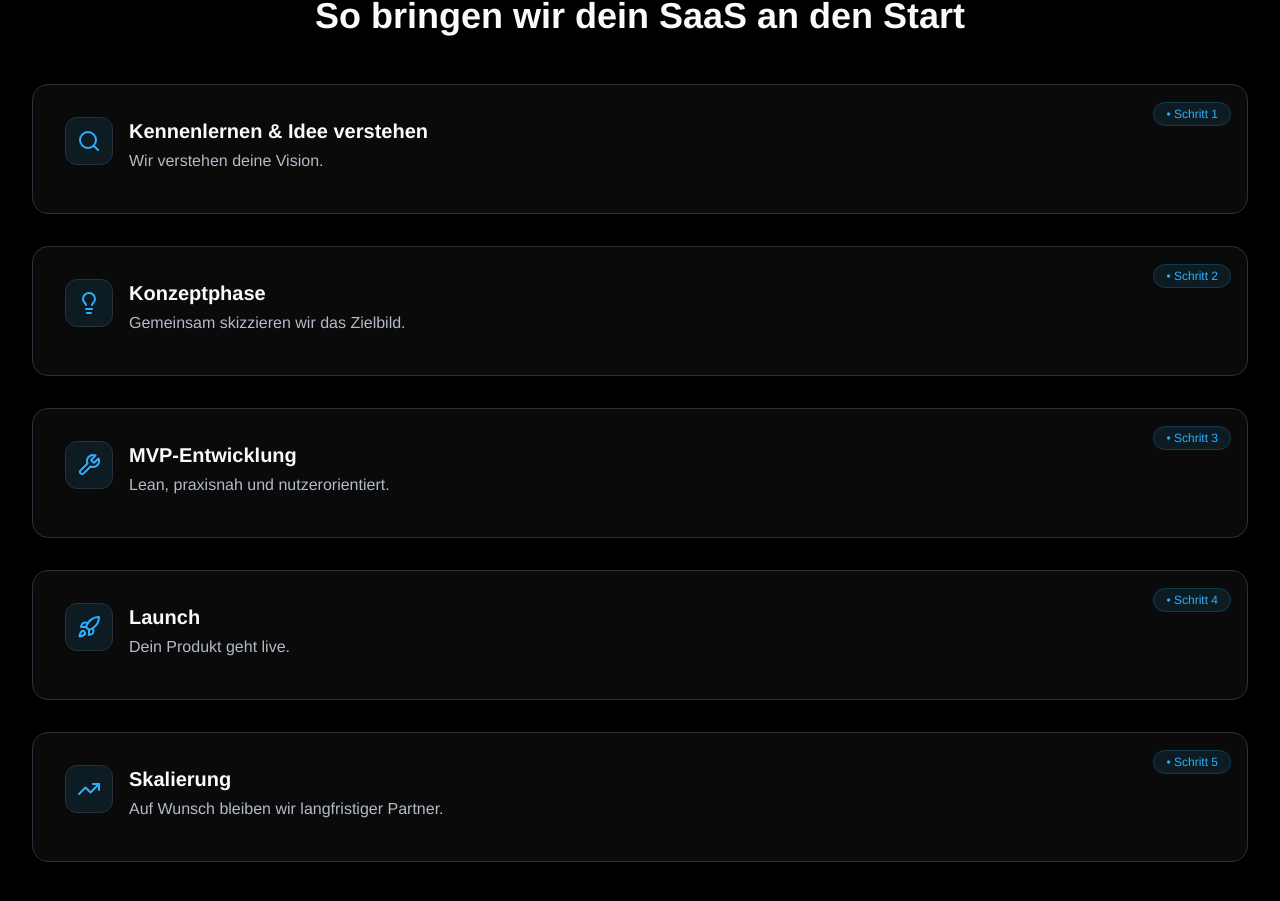
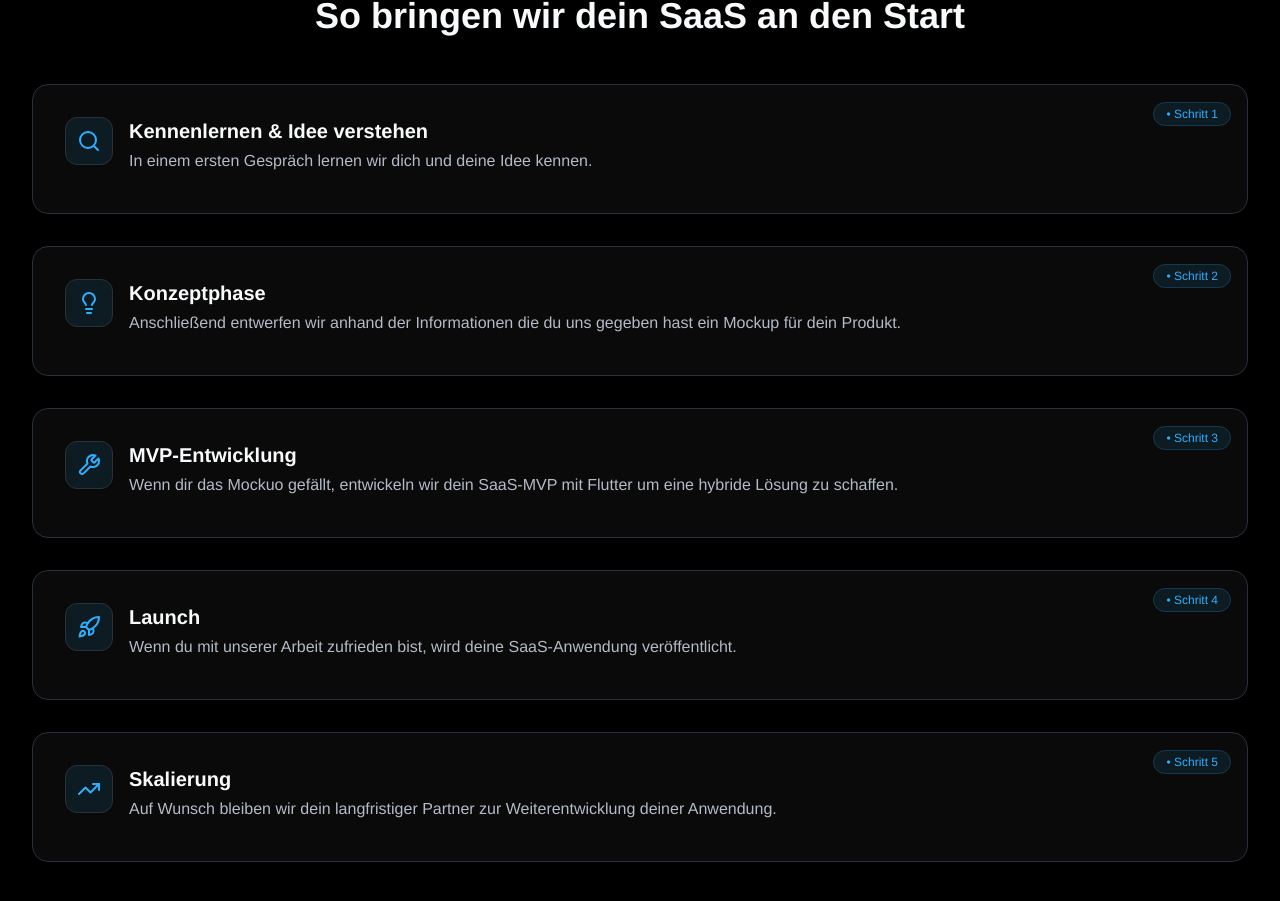
Before and after one commit to hammerer-philipp/jimmy-software, a React (Vite) app: page / in a window 1280 px wide. Shown: the part 2190-3091 px from the top of the page. Built offline with nearby package versions, Linux system fonts and the light colour scheme.

Commit message:
Code edited in Lovable Code Editor
Edited UI in Lovable

```diff
--- a/src/components/sections/ProcessSection.tsx
+++ b/src/components/sections/ProcessSection.tsx
@@ -1,11 +1,11 @@
 import { Search, Lightbulb, Wrench, Rocket, TrendingUp } from "lucide-react";
 
 const steps = [
-  { step: 1, title: "Kennenlernen & Idee verstehen", text: "Wir verstehen deine Vision.", icon: Search },
-  { step: 2, title: "Konzeptphase", text: "Gemeinsam skizzieren wir das Zielbild.", icon: Lightbulb },
-  { step: 3, title: "MVP-Entwicklung", text: "Lean, praxisnah und nutzerorientiert.", icon: Wrench },
-  { step: 4, title: "Launch", text: "Dein Produkt geht live.", icon: Rocket },
-  { step: 5, title: "Skalierung", text: "Auf Wunsch bleiben wir langfristiger Partner.", icon: TrendingUp },
+  { step: 1, title: "Kennenlernen & Idee verstehen", text: "In einem ersten Gespräch lernen wir dich und deine Idee kennen.", icon: Search },
+  { step: 2, title: "Konzeptphase", text: "Anschließend entwerfen wir anhand der Informationen die du uns gegeben hast ein Mockup für dein Produkt.", icon: Lightbulb },
+  { step: 3, title: "MVP-Entwicklung", text: "Wenn dir das Mockuo gefällt, entwickeln wir dein SaaS-MVP mit Flutter um eine hybride Lösung zu schaffen.", icon: Wrench },
+  { step: 4, title: "Launch", text: "Wenn du mit unserer Arbeit zufrieden bist, wird deine SaaS-Anwendung veröffentlicht.", icon: Rocket },
+  { step: 5, title: "Skalierung", text: "Auf Wunsch bleiben wir dein langfristiger Partner zur Weiterentwicklung deiner Anwendung.", icon: TrendingUp },
 ];
 
 const ProcessSection = () => {
```
